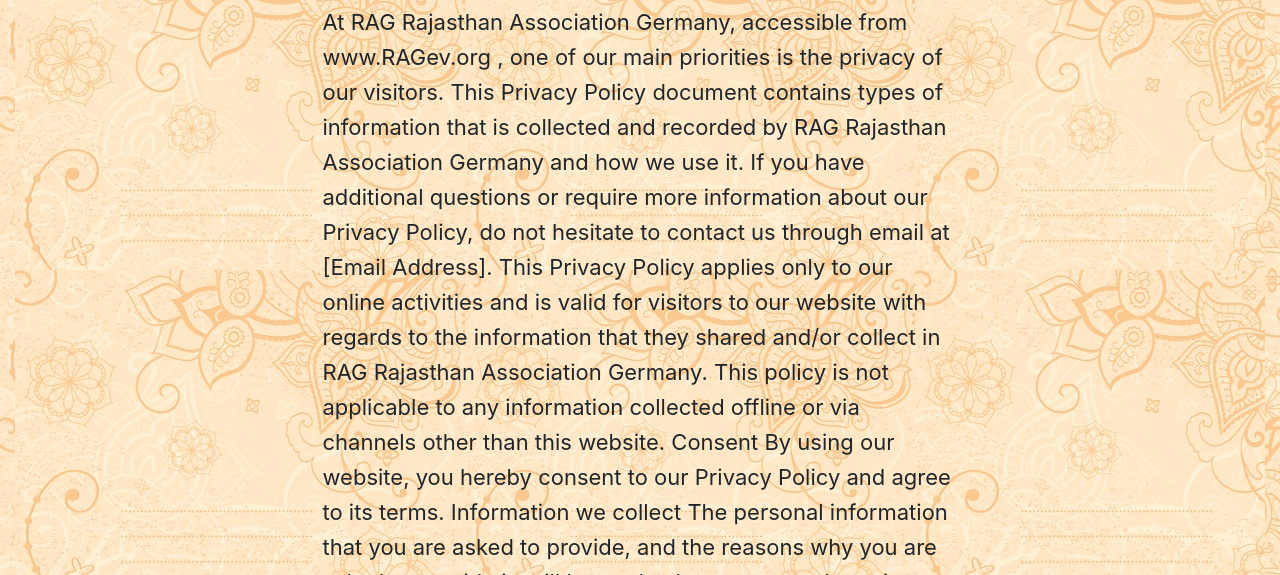
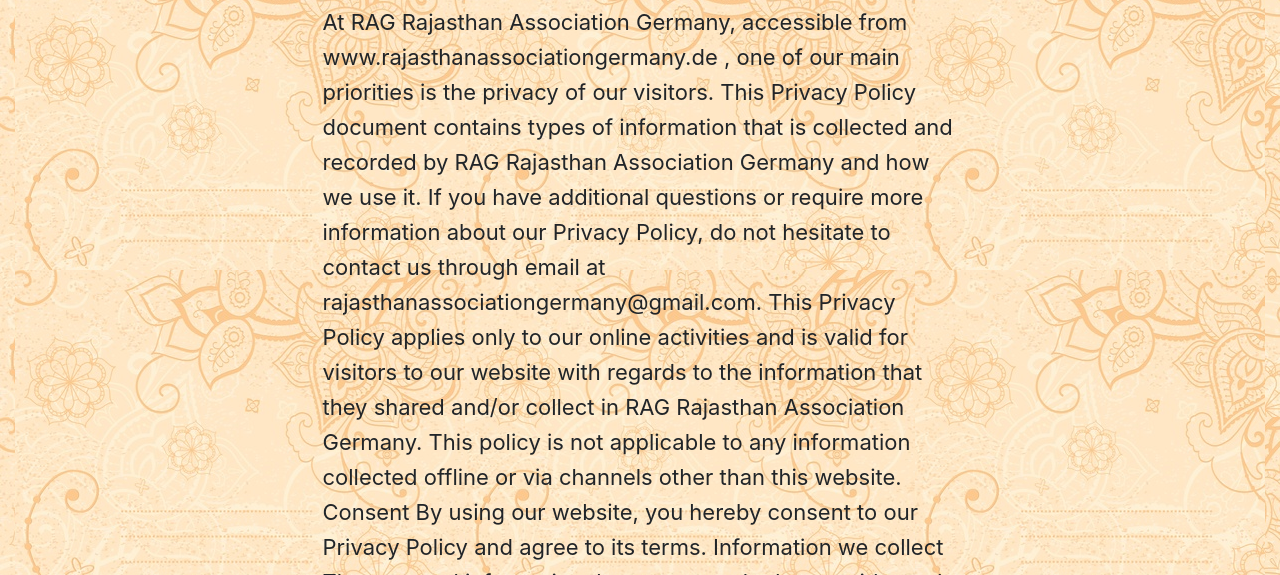
Before and after one commit to mylittleepiphanies100/rae3, a website: page Privacy.html in a window 1280 px wide. Shown: the part 225-800 px from the top of the page. Drawn offline with nearby package versions, Linux system fonts and the light colour scheme; files whose address does not match are found by name.

Commit message:
Update Privacy.html

```diff
--- a/Privacy.html
+++ b/Privacy.html
@@ -83,9 +83,9 @@
 			<h1><b>Privacy Policy</b></h1>
 
 			<p class="lead">
-				At RAG Rajasthan Association Germany, accessible from www.RAGev.org , one of our main priorities is the privacy of our visitors. This Privacy Policy document contains types of information that is collected and recorded by RAG Rajasthan Association Germany and how we use it.
+				At RAG Rajasthan Association Germany, accessible from www.rajasthanassociationgermany.de , one of our main priorities is the privacy of our visitors. This Privacy Policy document contains types of information that is collected and recorded by RAG Rajasthan Association Germany and how we use it.
 
-				If you have additional questions or require more information about our Privacy Policy, do not hesitate to contact us through email at [Email Address].
+				If you have additional questions or require more information about our Privacy Policy, do not hesitate to contact us through email at rajasthanassociationgermany@gmail.com.
 
 				This Privacy Policy applies only to our online activities and is valid for visitors to our website with regards to the information that they shared and/or collect in RAG Rajasthan Association Germany. This policy is not applicable to any information collected offline or via channels other than this website.
 
```
